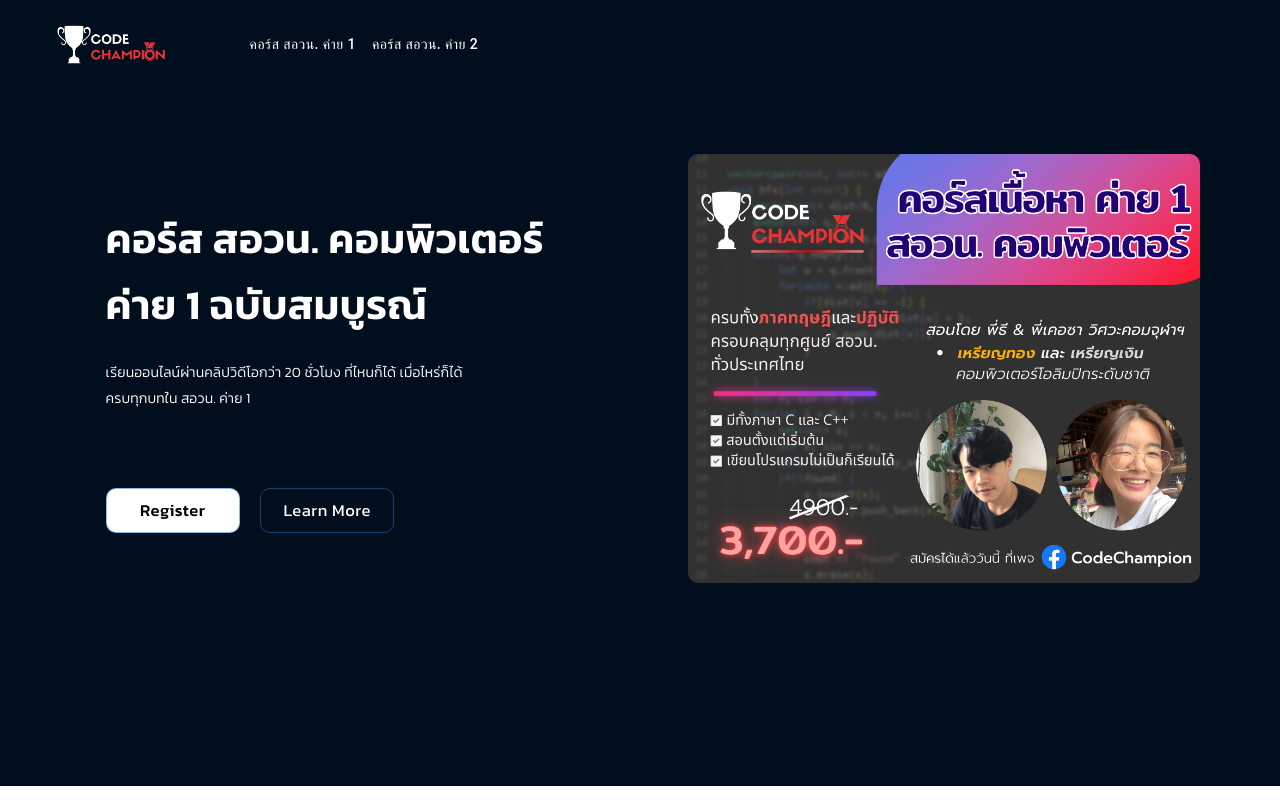
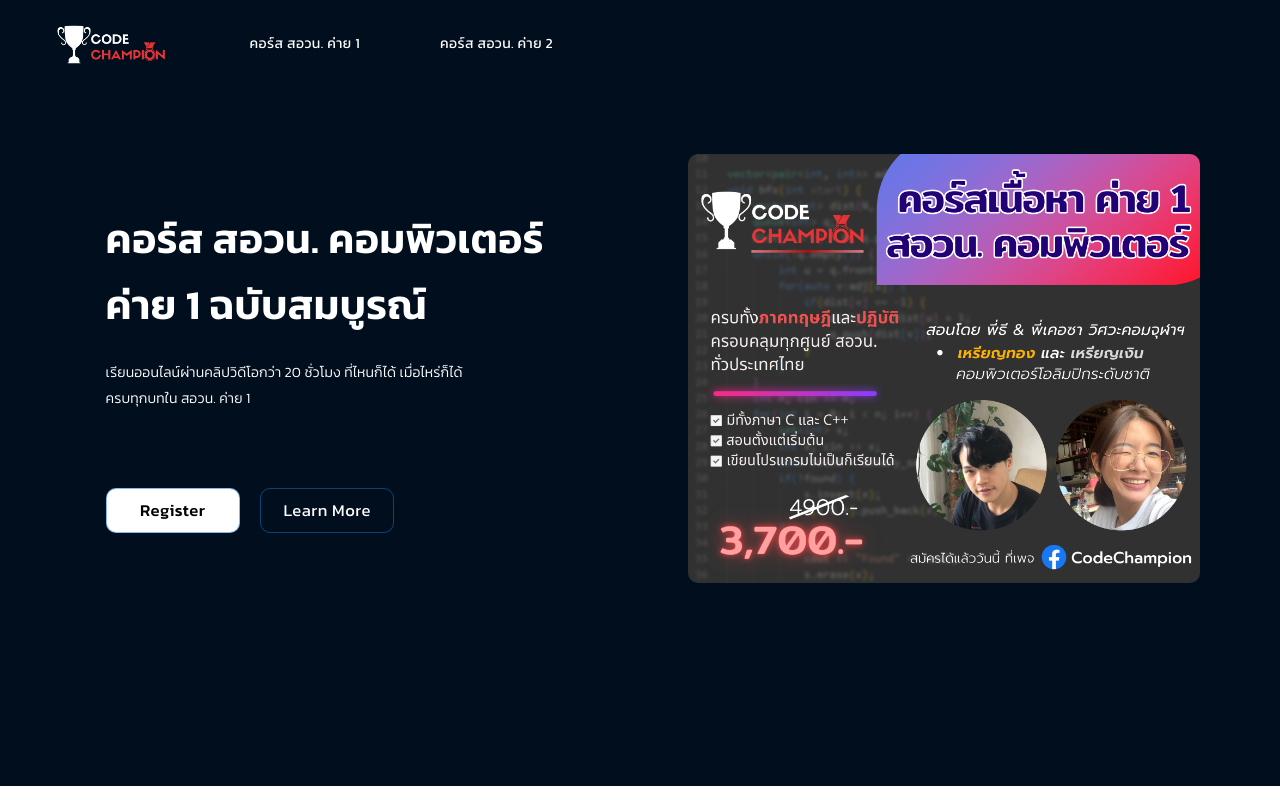
Before and after one commit to Lolymoly/codechampion-landing-page, a Next.js app: page / in a window 1280 px wide. Shown: the top 800 px of the page. Built offline with nearby package versions, Linux system fonts and the light colour scheme.

Commit message:
fix css1

```diff
--- a/src/modules/LandingPage/component/NavBar/index.tsx
+++ b/src/modules/LandingPage/component/NavBar/index.tsx
@@ -95,7 +95,9 @@ function NavBar() {
             >
               <MenuIcon />
             </IconButton>
+            <div className="menuDiv">
               <Menu
+                className="navMenu"
                 id="menu-appbar"
                 anchorEl={anchorElNav}
                 anchorOrigin={{
@@ -114,28 +116,37 @@ function NavBar() {
                   fontFamily: "Kanit",
                   fontStyle: "normal",
                   fontWeight: "400",
-                color: "white",
+                  backgroundColor: "none",
                 }}
               >
-              <MenuItem className={styles.menuText}
+                <MenuItem
+                  className={styles.menuText}
                   onClick={toPosn1}
                   sx={{
                     color: "white",
                     fontSize: "4.2vw",
+                    fontFamily: "Kanit",
+                    fontStyle: "normal",
+                    fontWeight: "400",
                   }}
                 >
                   ค่าย 1
                 </MenuItem>
-              <MenuItem className={styles.menuText}
+                <MenuItem
+                  className={styles.menuText}
                   onClick={toPosn2}
                   sx={{
                     color: "white",
                     fontSize: "4.2vw",
+                    fontFamily: "Kanit",
+                    fontStyle: "normal",
+                    fontWeight: "400",
                   }}
                 >
                   ค่าย 2
                 </MenuItem>
               </Menu>
+            </div>
           </Box>
 
           {/* # navbar list */}
@@ -152,6 +163,10 @@ function NavBar() {
               sx={{
                 my: 2,
                 color: "white",
+                fontFamily: "Kanit",
+                fontStyle: "normal",
+                fontWeight: "400",
+                marginRight: "5vw",
               }}
             >
               คอร์ส สอวน. ค่าย 1
@@ -162,6 +177,10 @@ function NavBar() {
               sx={{
                 my: 2,
                 color: "white",
+                fontFamily: "Kanit",
+                fontStyle: "normal",
+                fontWeight: "400",
+                marginRight: "5vw",
               }}
             >
               คอร์ส สอวน. ค่าย 2
--- a/src/modules/LandingPage/component/NavBar/navbar.module.css
+++ b/src/modules/LandingPage/component/NavBar/navbar.module.css
@@ -1,8 +1,8 @@
 @import url("https://fonts.googleapis.com/css2?family=Kanit:wght@100;200;300;400;500;600;700;800;900&display=swap");
 
-/* .MuiMenu-paper {
+.MuiMenu-paper {
   background-color: #1b3561;
-} */
+}
 
 .menuText {
   font-family: "Kanit";
@@ -18,3 +18,11 @@
   font-weight: "400";
   margin-right: 5vw;
 }
+
+.navMenu {
+  color: #1b3561;
+}
+
+.menuDiv {
+  background-color: #1b3561;
+}
```
Lines whose indentation alone changed are shown as unchanged.
